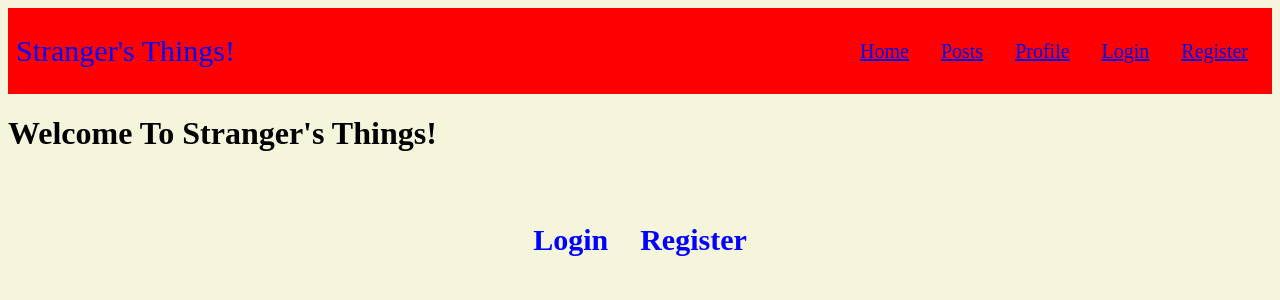
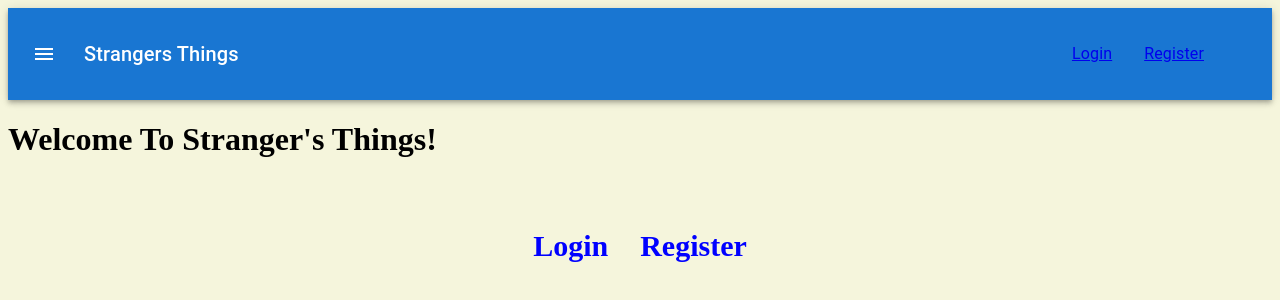
Before and after one commit to MichaelWilson03/test-strangers-things, a React (Vite) app: page / in a window 1280 px wide. Shown: the top 300 px of the page. Built offline with nearby package versions, Linux system fonts and the light colour scheme; no server answers.

Commit message:
styling adding mui core components

```diff
--- /dev/null
+++ b/src/components/MenuAppBar.jsx
@@ -0,0 +1,130 @@
+import * as React from "react";
+import AppBar from "@mui/material/AppBar";
+import Box from "@mui/material/Box";
+import Toolbar from "@mui/material/Toolbar";
+import Typography from "@mui/material/Typography";
+import IconButton from "@mui/material/IconButton";
+import MenuIcon from "@mui/icons-material/Menu";
+import MenuItem from "@mui/material/MenuItem";
+import Menu from "@mui/material/Menu";
+import { Link } from "react-router-dom";
+
+export default function MenuAppBar({ user, setUser, setToken }) {
+  const token = localStorage.getItem("token");
+  const [auth, setAuth] = React.useState(true);
+  const [anchorEl, setAnchorEl] = React.useState(null);
+  function handleLogout() {
+    localStorage.removeItem("token");
+    setToken("");
+    setUser({});
+  }
+  const accountMenuItems = user.username
+    ? [
+        <Link to={"/"} label="Home">
+          Home
+        </Link>,
+
+        <Link to={"/posts"} label="Posts">
+          Posts
+        </Link>,
+        <Link to={`/new-post`} label="Create New Post">
+          Create New Post
+        </Link>,
+      ]
+    : [
+        <Link to={"/"} label="Home">
+          Home
+        </Link>,
+        <Link to={"/posts"} label="Posts">
+          Posts
+        </Link>,
+        <Link to={"/login"} label="Login">
+          Login
+        </Link>,
+        <Link to={"/register"} label="Register">
+          Register
+        </Link>,
+      ];
+  const accountCircleMenuItems = user.username
+    ? [
+        <Link to={"/profile"} label="Profile">
+          My Profile
+        </Link>,
+
+        <Link onClick={handleLogout} to={"/login"}>
+          Logout
+        </Link>,
+      ]
+    : [
+        <Link to={"/login"} label="Login">
+          Login
+        </Link>,
+        <Link to={"/register"} label="Register">
+          Register
+        </Link>,
+      ];
+
+  const handleMenu = (event) => {
+    setAnchorEl(event.currentTarget);
+  };
+
+  const handleClose = () => {
+    setAnchorEl(null);
+  };
+
+  return (
+    <Box sx={{ flexGrow: 1 }}>
+      <AppBar position="static">
+        <Toolbar>
+          <IconButton
+            size="large"
+            edge="start"
+            color="inherit"
+            aria-label="open drawer"
+            onClick={handleMenu}
+            sx={{ mr: 2 }}
+          >
+            <MenuIcon />
+          </IconButton>
+          <Typography variant="h6" component="div" sx={{ flexGrow: 1 }}>
+            Strangers Things
+          </Typography>
+          {auth && (
+            <div>
+              <IconButton
+                size="large"
+                aria-label="account of current user"
+                aria-controls={accountCircleMenuItems}
+                aria-haspopup="true"
+                // onClick={handleMenu}
+                color="inherit"
+              >
+                <MenuItem onClick={handleClose}>
+                  {/* <AccountCircle /> */}
+                  {accountCircleMenuItems}
+                </MenuItem>
+              </IconButton>
+              <Menu
+                id="menu-appbar"
+                anchorEl={anchorEl}
+                anchorOrigin={{
+                  vertical: "top",
+                  horizontal: "right",
+                }}
+                keepMounted
+                transformOrigin={{
+                  vertical: "top",
+                  horizontal: "right",
+                }}
+                open={Boolean(anchorEl)}
+                onClose={handleClose}
+              >
+                <MenuItem onClick={handleClose}> {accountMenuItems}</MenuItem>
+              </Menu>
+            </div>
+          )}
+        </Toolbar>
+      </AppBar>
+    </Box>
+  );
+}
--- a/src/components/Navbar.jsx
+++ /dev/null
@@ -1,36 +0,0 @@
-import { Link } from "react-router-dom";
-
-export default function Navbar({ user, setUser, setToken }) {
-  let username = user.username;
-
-  function handleLogout() {
-    localStorage.removeItem("token");
-    setToken("");
-    setUser({});
-  }
-  return (
-    <div className="navbar">
-      <span id="logo">Stranger's Things!</span>
-      <div id="pages">
-        <Link to={"/"}>Home</Link>
-        <Link to={"/posts"}>Posts</Link>
-        <Link to={"/profile"}>Profile</Link>
-        {user._id && (
-          <>
-            <Link onClick={handleLogout} to={"/"}>
-              Logout
-            </Link>
-            <span id="welcome_user">Welcome {username}!</span>
-          </>
-        )}
-
-        {!user._id && (
-          <>
-            <Link to={"/login"}>Login</Link>
-            <Link to={"/register"}>Register</Link>
-          </>
-        )}
-      </div>
-    </div>
-  );
-}
--- a/src/components/Post.jsx
+++ b/src/components/Post.jsx
@@ -1,8 +1,8 @@
-import NativeSelectInput from "@mui/material/NativeSelect/NativeSelectInput";
-import { Navigate, useNavigate, useOutletContext } from "react-router-dom";
+import { useOutletContext } from "react-router-dom";
 import { useParams } from "react-router-dom";
 import { BASE_URL } from "../lib/util";
 import Button from "@mui/material/Button";
+import ButtonGroup from "@mui/material/ButtonGroup";
 import TextField from "@mui/material/TextField";
 export default function Post() {
   const { postId } = useParams();
@@ -12,7 +12,6 @@ export default function Post() {
     useOutletContext();
 
   const post = posts.find((p) => p._id === postId);
-  // const postMessages = user?.messages?.filter(p => p.post._id === postId);
 
   async function handleMessage(e) {
     e.preventDefault();
@@ -64,11 +63,7 @@ export default function Post() {
                       setMessage(event.target.value);
                     }}
                   />
-                  {/* <input
-                type="text"
-                value={message}
-                onChange={(e) => setMessage(e.target.value)}
-              /> */}
+
                   <Button
                     onChange={(e) => setMessage(e.target.value)}
                     fullWidth
@@ -96,16 +91,16 @@ export default function Post() {
                     setMessage(event.target.value);
                   }}
                 />
-                <Button
+                <ButtonGroup
                   onChange={(e) => setMessage(e.target.value)}
-                  fullWidth
                   variant="outlined"
                   color="primary"
                   type="submit"
                   margin="large"
                 >
-                  Edit Your Message
-                </Button>
+                  <Button>Edit Your Post</Button>
+                  <Button>Delete Your Post</Button>
+                </ButtonGroup>
               </form>
             )}
             <div>
--- a/src/components/PostMessage.jsx
+++ b/src/components/PostMessage.jsx
@@ -1,12 +1,11 @@
-import { BASE_URL } from "../lib/util";
 import { useState } from "react";
 import { useParams } from "react-router-dom";
 
-export default function postMessage({ post, token }) {
+export default function postMessage() {
   //   const token = localStorage.getItem("token");
-  const { postId } = useParams();
+
   const [content, setContent] = useState("");
-  const { message, posts } = useOutletContext();
+  const { posts } = useOutletContext();
 
   return (
     <div>
--- a/src/components/Posts.jsx
+++ b/src/components/Posts.jsx
@@ -31,11 +31,6 @@ export default function Posts() {
     <>
       <h1 className="header">POSTS</h1>
 
-      {localToken && (
-        <Link to={`/new-post`}>
-          <h3 className="new_post_link"> Create New Post</h3>
-        </Link>
-      )}
       <h1>Search Posts</h1>
       <form>
         <input
--- a/src/components/Profile.jsx
+++ b/src/components/Profile.jsx
@@ -1,15 +1,10 @@
-import { useEffect } from "react";
 import { Link, useParams } from "react-router-dom";
 import { useOutletContext } from "react-router-dom";
 
 export default function Profile() {
   const { user } = useOutletContext();
-  const { userId } = useParams();
-  const { postId } = useParams();
 
   const { posts } = useOutletContext();
-  let token = localStorage.getItem("token");
-  // const { message } = useOutletContext();
 
   const msgsToMe = user?.messages?.filter(
     (message) => message.fromUser._id !== user._id
--- a/src/routes/root.jsx
+++ b/src/routes/root.jsx
@@ -1,8 +1,9 @@
 import { Outlet, useNavigate } from "react-router-dom";
-import Navbar from "../components/Navbar";
+
 import { useState, useEffect } from "react";
 import { BASE_URL } from "../lib/util";
 import { useParams } from "react-router-dom";
+import MenuAppBar from "../components/MenuAppBar";
 
 export default function Root() {
   const [token, setToken] = useState("");
@@ -65,7 +66,7 @@ export default function Root() {
 
   return (
     <div>
-      <Navbar user={user} setUser={setUser} setToken={setToken} />
+      <MenuAppBar user={user} setUser={setUser} setToken={setToken} />
 
       <Outlet
         context={{
```
Also changed, not shown: package.json (+6 -1 lines), src/main.jsx (+5 -3 lines), 1 other file (tests, documents, lock files or other folders).
